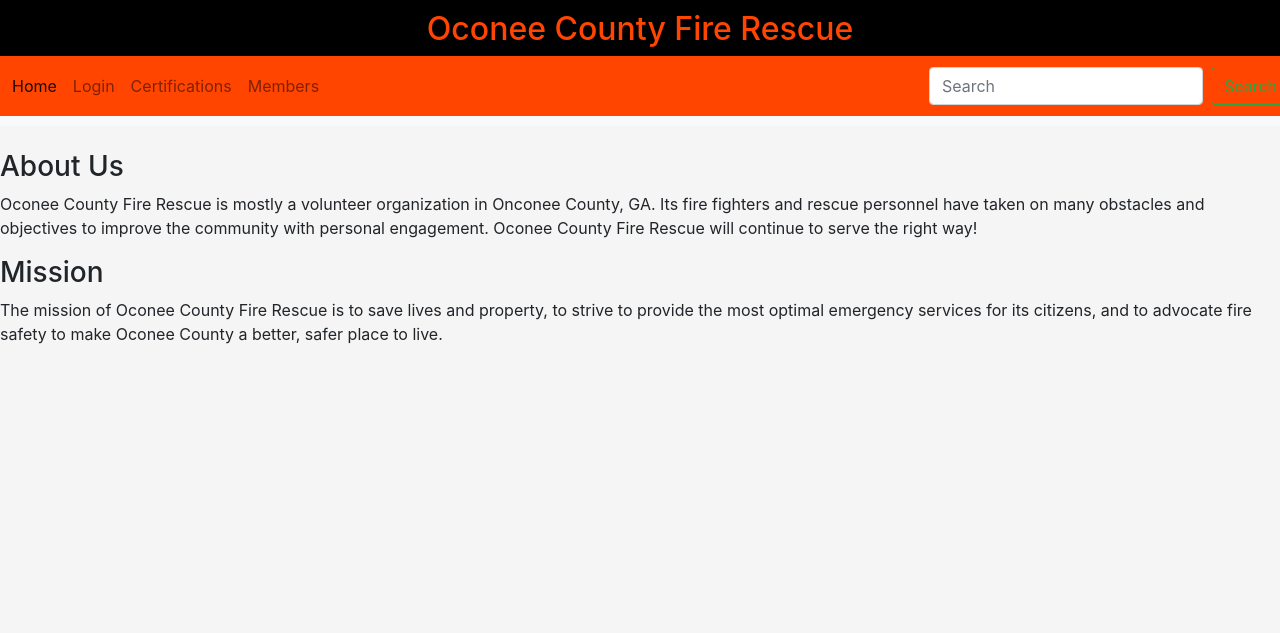
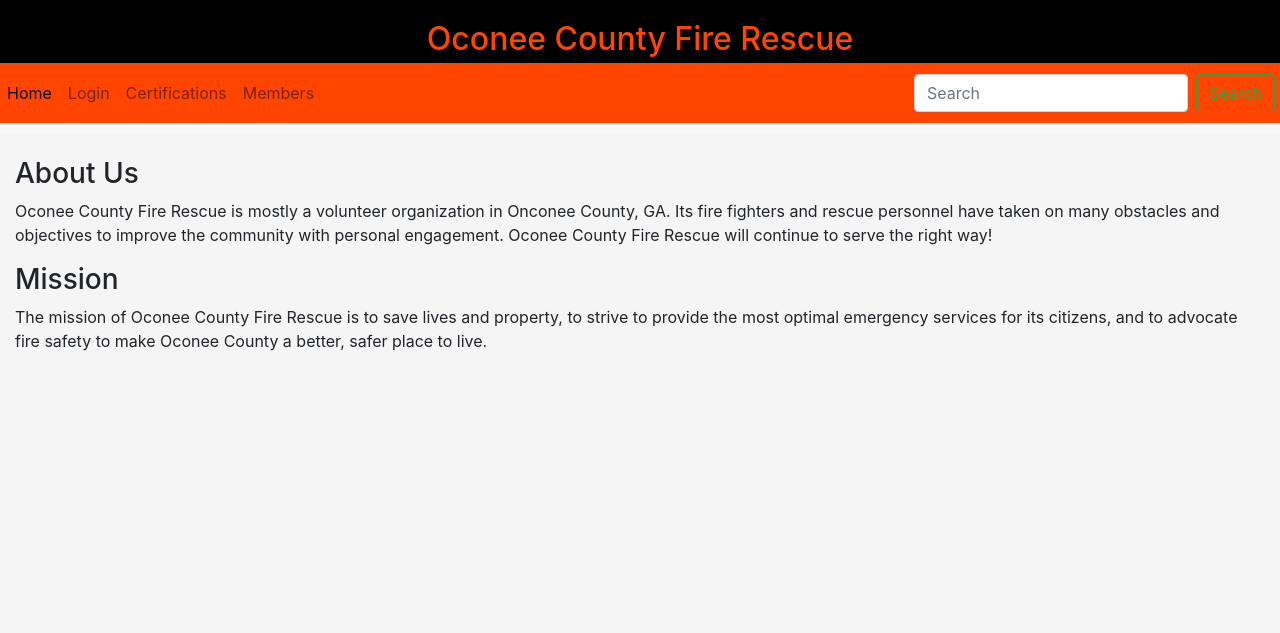
Before and after one commit to marqstev/README.md, a PHP site: page / in a window 1280 px wide. Shown: the top 633 px of the page. Run offline with PHP 8.4, Linux system fonts and the light colour scheme.

Commit message:
css additions
changed margins and added class to title

```diff
--- a/app/public/css/styles.css
+++ b/app/public/css/styles.css
@@ -1,7 +1,7 @@
 .navbar {
     overflow: hidden;
     background-color:orangered;
-    margin-left: -16px;
+    margin-left: -26px;
     margin-right: -15px;
     margin-top: -10px;
     color: whitesmoke;
@@ -9,17 +9,18 @@
 
 }
 
-h1 {
+.site {
     text-align: center;
     color: orangered;
     background-color:black;
     font-size: xx-large;
-    padding: 10px;
+    padding: 20px;
+    margin: -15px;
 }
 
 body{
     background-color: whitesmoke;
-
+    margin: 15px;
 }
 
 
--- a/app/public/index.html
+++ b/app/public/index.html
@@ -15,7 +15,7 @@
   </head>
 
 <!-- Team 22 is the best -->
-<h1>Oconee County Fire Rescue</h1>
+<h1 class="site">Oconee County Fire Rescue</h1>
 
   <body>
 
```
Also changed, not shown: app/public/members.html (+6 -2 lines).
